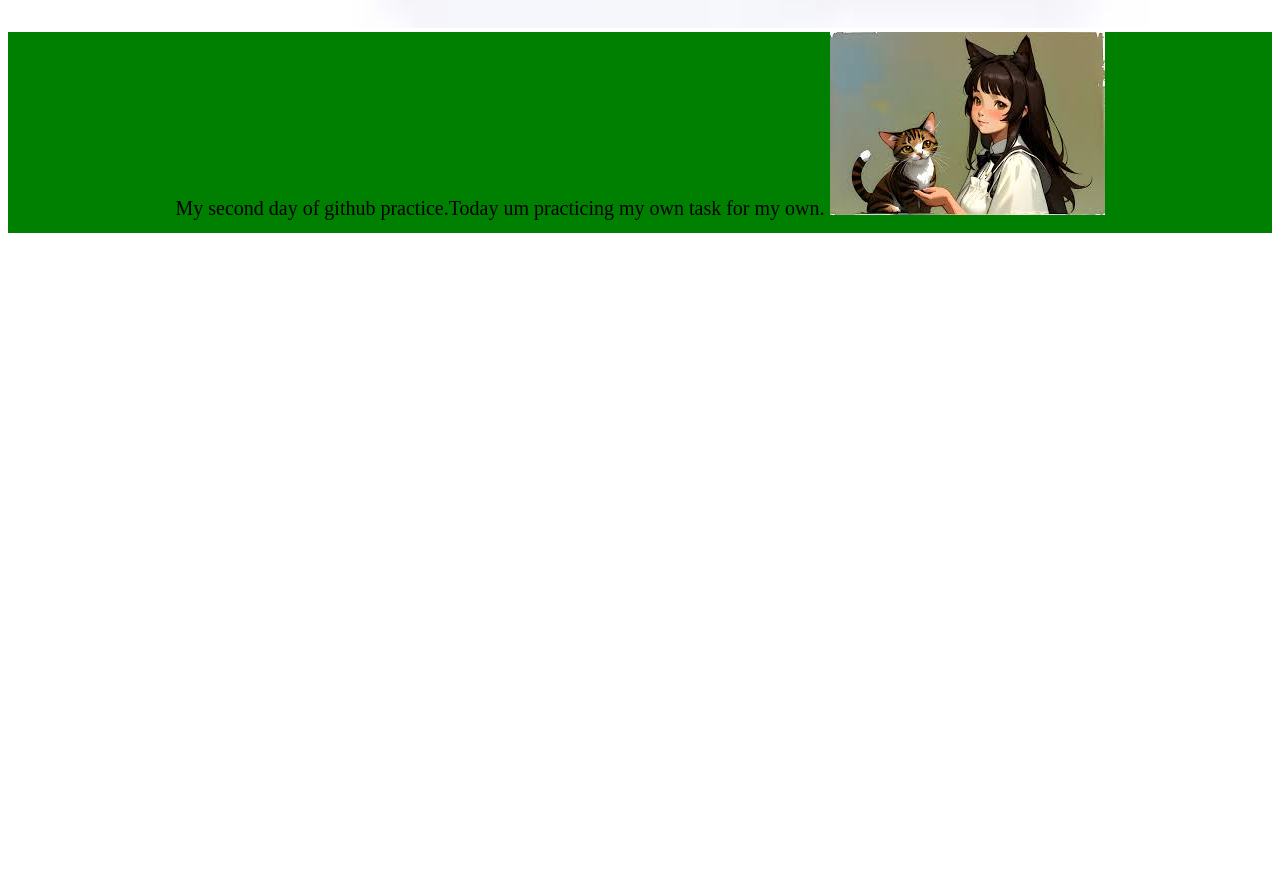
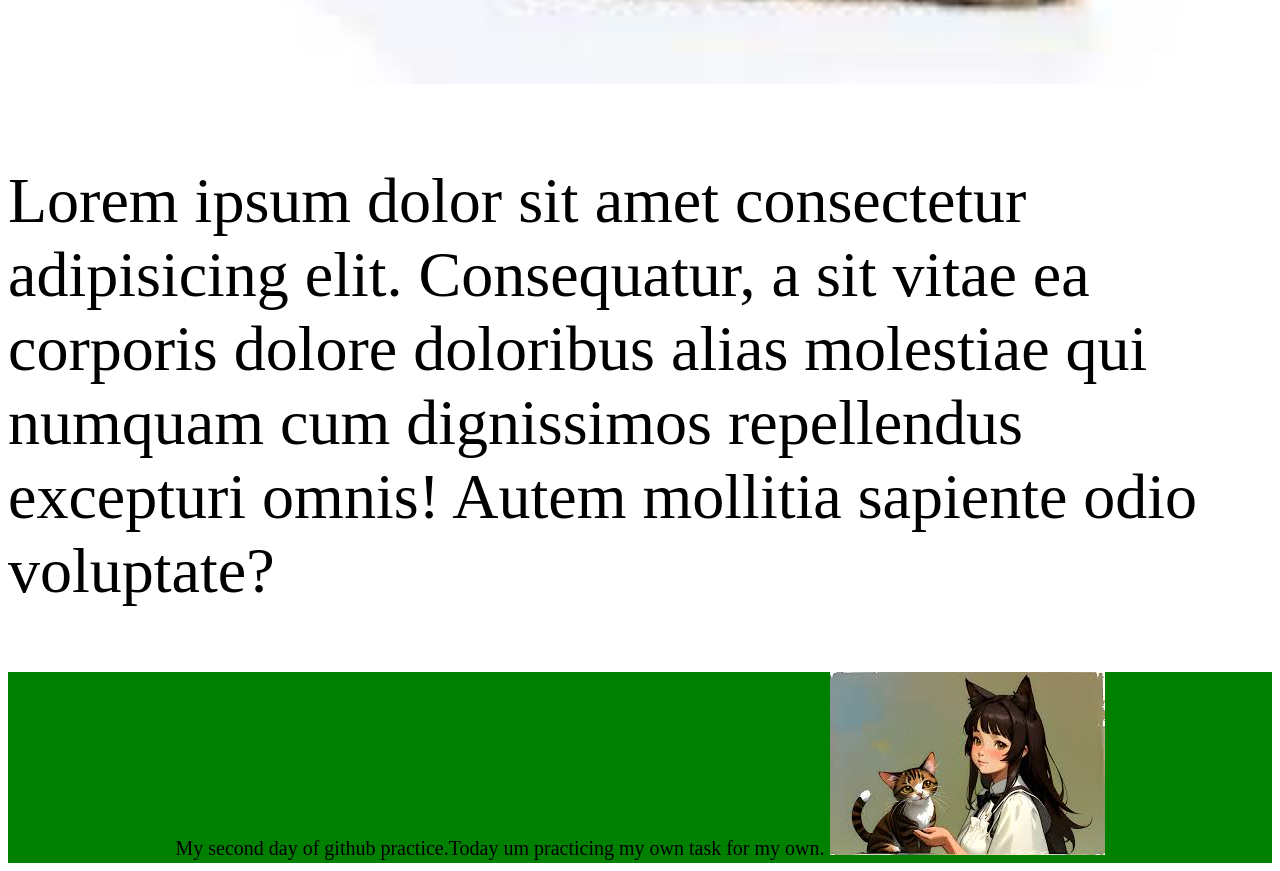
Before and after one commit to AfrinaJahanMoni/Day17.1, a plain HTML site: page index.html in a window 1280 px wide. Shown: the part 839-1710 px from the top of the page. Before the commit the page ends 1080 px from the top, so only its background shows below. Drawn offline with Linux system fonts and the light colour scheme.

Commit message:
4th commit

```diff
--- a/index.html
+++ b/index.html
@@ -6,9 +6,10 @@
     <title>github practice</title>
 </head>
 <body>
-    <div style=text-align:center">This is my practice
-    <img src="cat.jpeg" alt="cat" style="width:100%;"></div>
-    <div style="height:50;width:70;background-color: green;text-align: center;font-size:20px;line-height: 50px">My second day of github practice.Today um practicing my own task for my own.
+    <div style="font-size:5vw">This is my practice
+    <img src="cat.jpeg" alt="cat" style="width:100%;">
+<p style="font-size:5vw">Lorem ipsum dolor sit amet consectetur adipisicing elit. Consequatur, a sit vitae ea corporis dolore doloribus alias molestiae qui numquam cum dignissimos repellendus excepturi omnis! Autem mollitia sapiente odio voluptate?</p></div>
+    <div style="height:150%;width:100%;background-color: green;text-align: center;font-size:20px;line-height: 30px">My second day of github practice.Today um practicing my own task for my own.
     <img src="images.jpeg"; alt="cat"; style="max-width:100%;height:100%;"></div>
 </body>
 </html>
```
